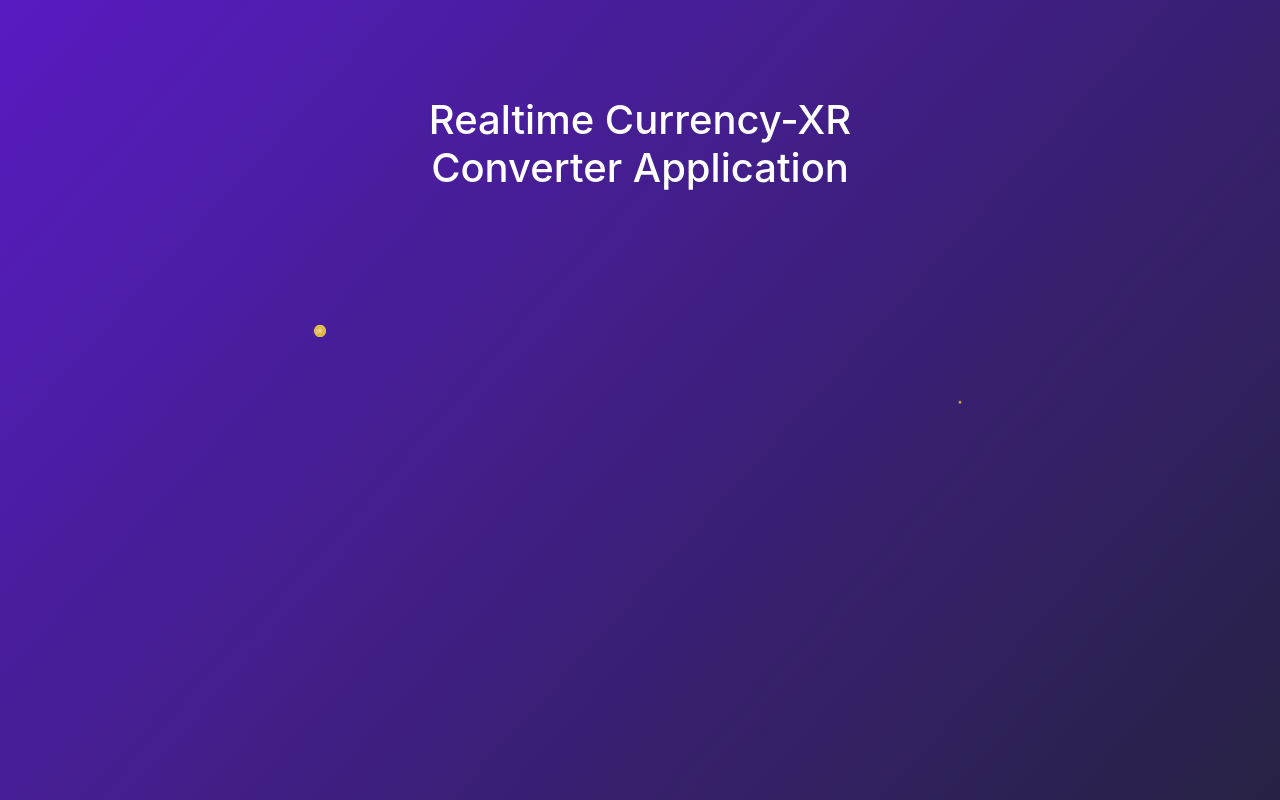
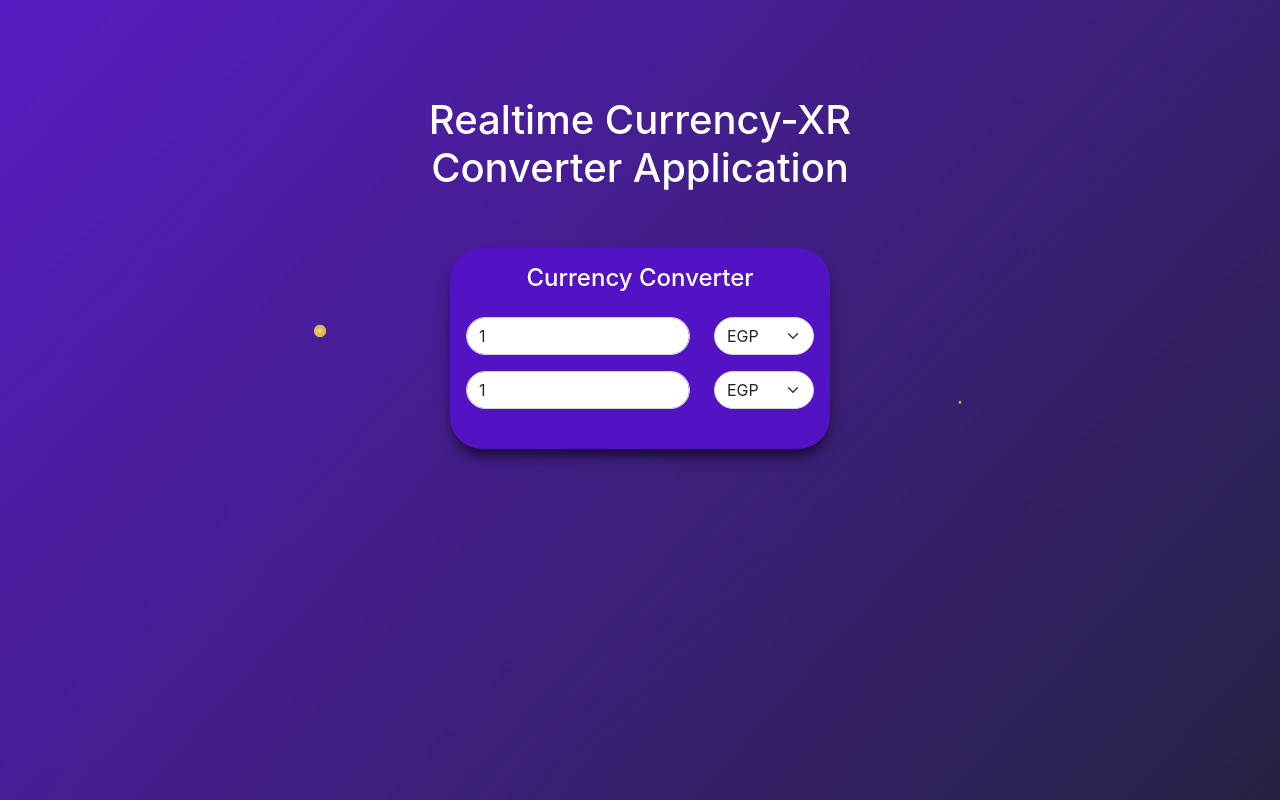
Before and after one commit to manaressam9/currency-xr, a React (Create React App) app: page / in a window 1280 px wide. Built offline with nearby package versions, Linux system fonts and the light colour scheme.

Commit message:
added CurrencyConvert & CurrencyIn components

```diff
--- a/package.json
+++ b/package.json
@@ -6,6 +6,7 @@
     "@testing-library/jest-dom": "^5.16.5",
     "@testing-library/react": "^13.4.0",
     "@testing-library/user-event": "^13.5.0",
+    "axios": "^1.2.1",
     "bootstrap": "^5.2.3",
     "react": "^18.2.0",
     "react-dom": "^18.2.0",
--- a/src/App.js
+++ b/src/App.js
@@ -1,30 +1,10 @@
-import coin from './coin.svg';
+import Body from './components/Body';
+import CurrencyConvert from './components/CurrencyConvert';
 function App() {
   return (
-    <div className="grad-bg text-white ">
-      <div className="container mt-5 pt-5 text-white text-center">
-        <h1>
-          {' '}
-          Realtime Currency-XR <br /> Converter Application
-        </h1>
-      </div>
-      <div>
-        <div className="animated-coins">
-          <img src={coin} alt="coin" />
-        </div>
-        <div className="animated-coins">
-          <img src={coin} alt="coin" />
-        </div>
-        <div className="animated-coins">
-          <img src={coin} alt="coin" />
-        </div>
-        <div className="animated-coins">
-          <img src={coin} alt="coin" />
-        </div>
-        <div className="animated-coins">
-          <img src={coin} alt="coin" />
-        </div>
-      </div>
+    <div className="grad-bg text-white text-center ">
+      <Body />
+      <CurrencyConvert />
     </div>
   );
 }
--- /dev/null
+++ b/src/components/Body.js
@@ -0,0 +1,33 @@
+import React from 'react';
+import coin from '../coin.svg';
+function Body() {
+  return (
+    <>
+      <div className="container mt-5 pt-5 ">
+        <h1>
+          {' '}
+          Realtime Currency-XR <br /> Converter Application
+        </h1>
+      </div>
+      <div>
+        <div className="animated-coins">
+          <img src={coin} alt="coin" />
+        </div>
+        <div className="animated-coins">
+          <img src={coin} alt="coin" />
+        </div>
+        <div className="animated-coins">
+          <img src={coin} alt="coin" />
+        </div>
+        <div className="animated-coins">
+          <img src={coin} alt="coin" />
+        </div>
+        <div className="animated-coins">
+          <img src={coin} alt="coin" />
+        </div>
+      </div>
+    </>
+  );
+}
+
+export default Body;
--- /dev/null
+++ b/src/components/CurrencyConvert.js
@@ -0,0 +1,38 @@
+import React, { useState, useEffect } from 'react';
+import CurrencyIn from './CurrencyIn';
+
+function CurrencyConvert(props) {
+  const [amount1, setamount1] = useState(1);
+  const [currency1, setCurr1] = useState('EGP');
+  const [amount2, setamount2] = useState(1);
+  const [currency2, setCurr2] = useState('EGP');
+
+  //to fetch the currencies from fixer.io currecncy API when the app loads
+  useEffect(() => {}, []);
+
+  return (
+    <div className="container pt-5">
+      <div className="row ">
+        <div className="col-lg-4 col-md-4"></div>
+        <div className="col-lg-4 col-md-4 curr-conv rounded-5 pt-3">
+          <h4>Currency Converter</h4>
+          <div className="row p-3">
+            <CurrencyIn
+              currencies={['EGP']}
+              amount={amount1}
+              currency={currency1}
+            />
+            <CurrencyIn
+              currencies={['EGP']}
+              amount={amount2}
+              currency={currency2}
+            />
+          </div>
+        </div>
+        <div className="col-lg-4 col-md-4 "></div>
+      </div>
+    </div>
+  );
+}
+
+export default CurrencyConvert;
--- /dev/null
+++ b/src/components/CurrencyIn.js
@@ -0,0 +1,32 @@
+import React from 'react';
+
+function CurrencyIn(props) {
+  return (
+    <>
+      <div className="col-lg-8 col-md-6 mb-1  ">
+        <input
+          className="form-control rounded-pill"
+          type="text"
+          aria-label="amount of money"
+          value={props.amount}
+        ></input>
+      </div>
+      <div className="col-lg-4 col-md-6 mb-3 ">
+        <select
+          className="form-select rounded-pill"
+          aria-label="select currency"
+          value={props.currency}
+        >
+          {' '}
+          {props.currencies.map((curr) => (
+            <option key={curr} value={curr}>
+              {curr}
+            </option>
+          ))}
+        </select>
+      </div>
+    </>
+  );
+}
+
+export default CurrencyIn;
--- a/src/index.css
+++ b/src/index.css
@@ -11,7 +11,7 @@ code {
   font-family: source-code-pro, Menlo, Monaco, Consolas, 'Courier New',
     monospace;
 }
-/*app container*/
+/*app container Body*/
 .grad-bg {
   background: linear-gradient(132deg, #b941dd, #591bc5, #212335);
   animation: Gradient 10s ease infinite;
@@ -78,3 +78,14 @@ code {
     opacity: 0;
   }
 }
+/*currency converter*/
+.curr-conv {
+  padding: 8px 0px 8px;
+  box-shadow: 0 10px 15px -5px rgb(15, 6, 31);
+  background-color: rgb(84, 18, 197);
+}
+.curr-conv input:focus,
+.curr-conv select:focus {
+  outline: none;
+  box-shadow: none;
+}
```
Also changed, not shown: 1 other file (tests, documents, lock files or other folders).
